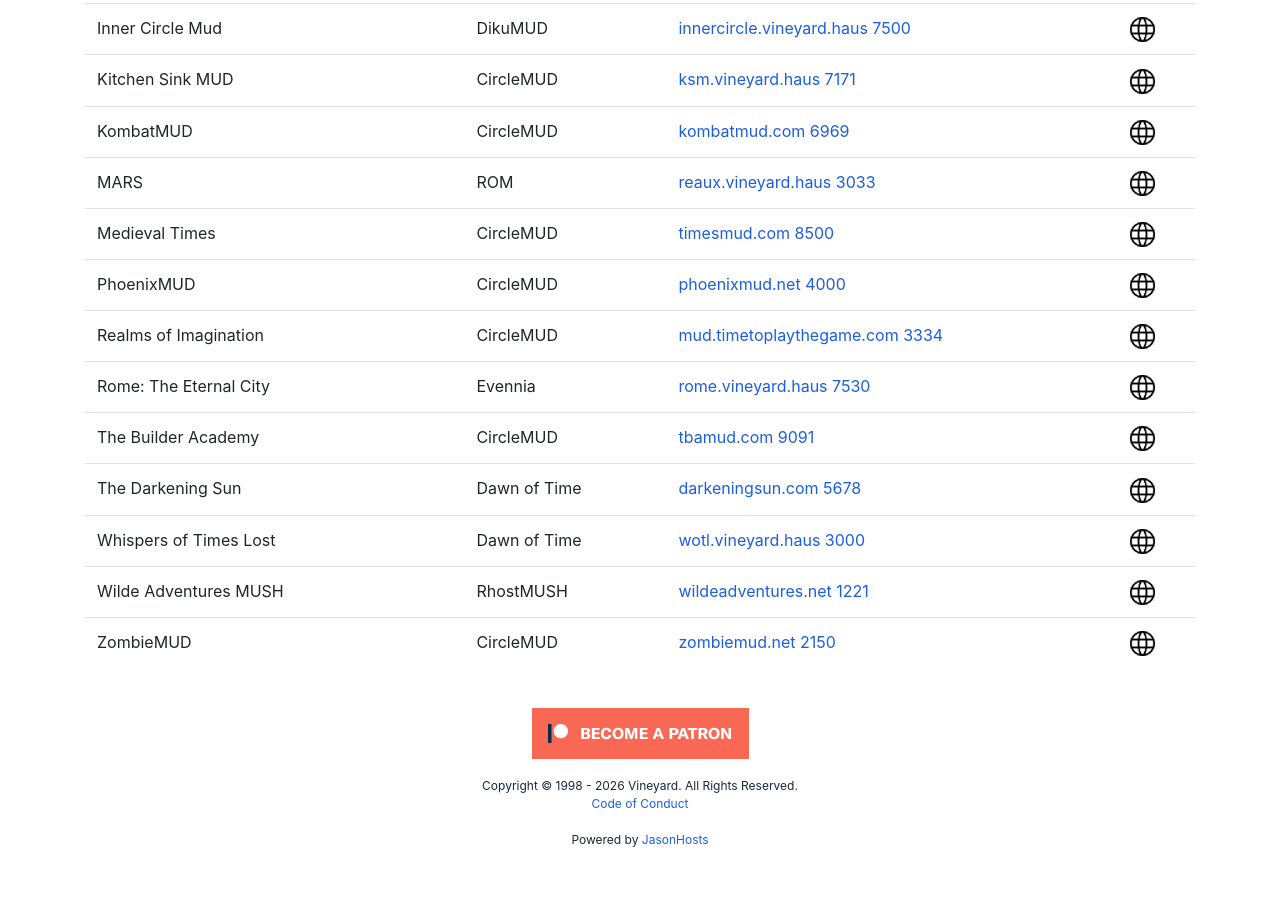
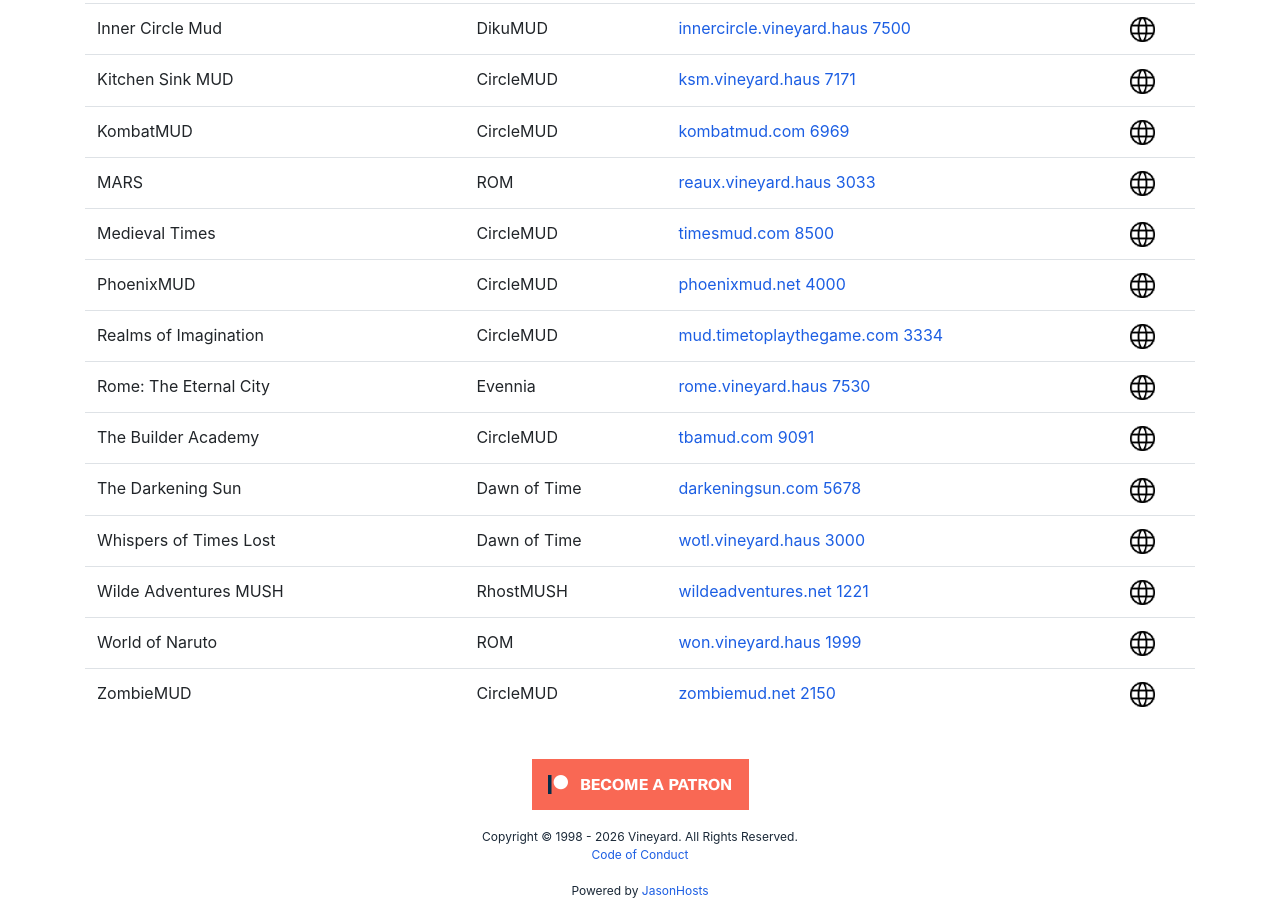
Before and after one commit to vintnerhaus/vineyard.haus, a Jekyll site: the page built from muds.html, in a window 1280 px wide and 900 px high, scrolled down 1159 px. Built offline with Jekyll 4.4.1, drawn with Linux system fonts in a browser that asks for light colours; nearby versions of some CDN libraries; Markdown is read by kramdown in place of the engine named in the settings; before the commit the page ends 2008 px from its top, so only the background shows below that.

Commit message:
Update mud_list.json

```diff
--- a/_data/mud_list.json
+++ b/_data/mud_list.json
@@ -217,6 +217,13 @@
       "site": "esmeria.vineyard.haus",
       "server_address": "esmeria.vineyard.haus",
       "server_port": "4013",
+    },
+    {
+      "mud_name": "World of Naruto",
+      "server": "ROM",
+      "site": "won.vineyard.haus",
+      "server_address": "won.vineyard.haus",
+      "server_port": "1999",
     }
   ]
 }
```
